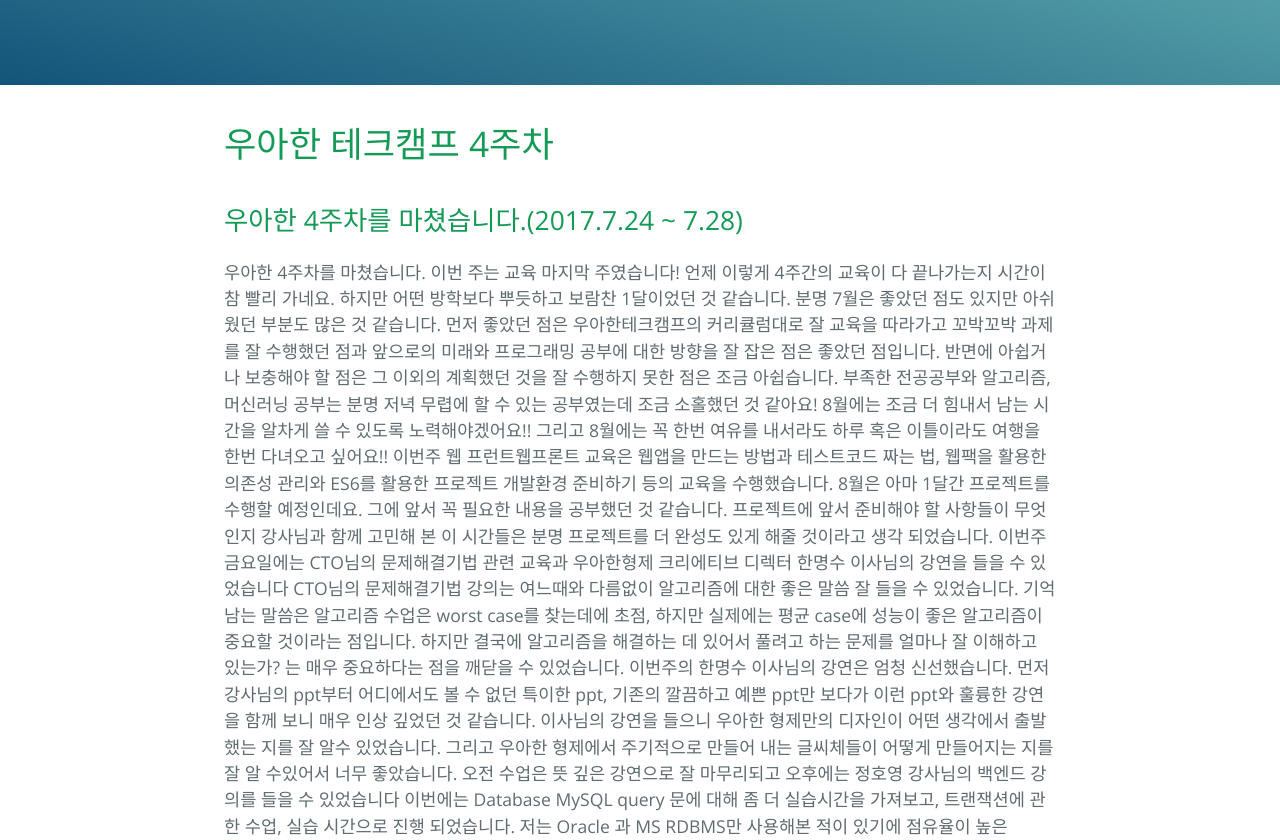
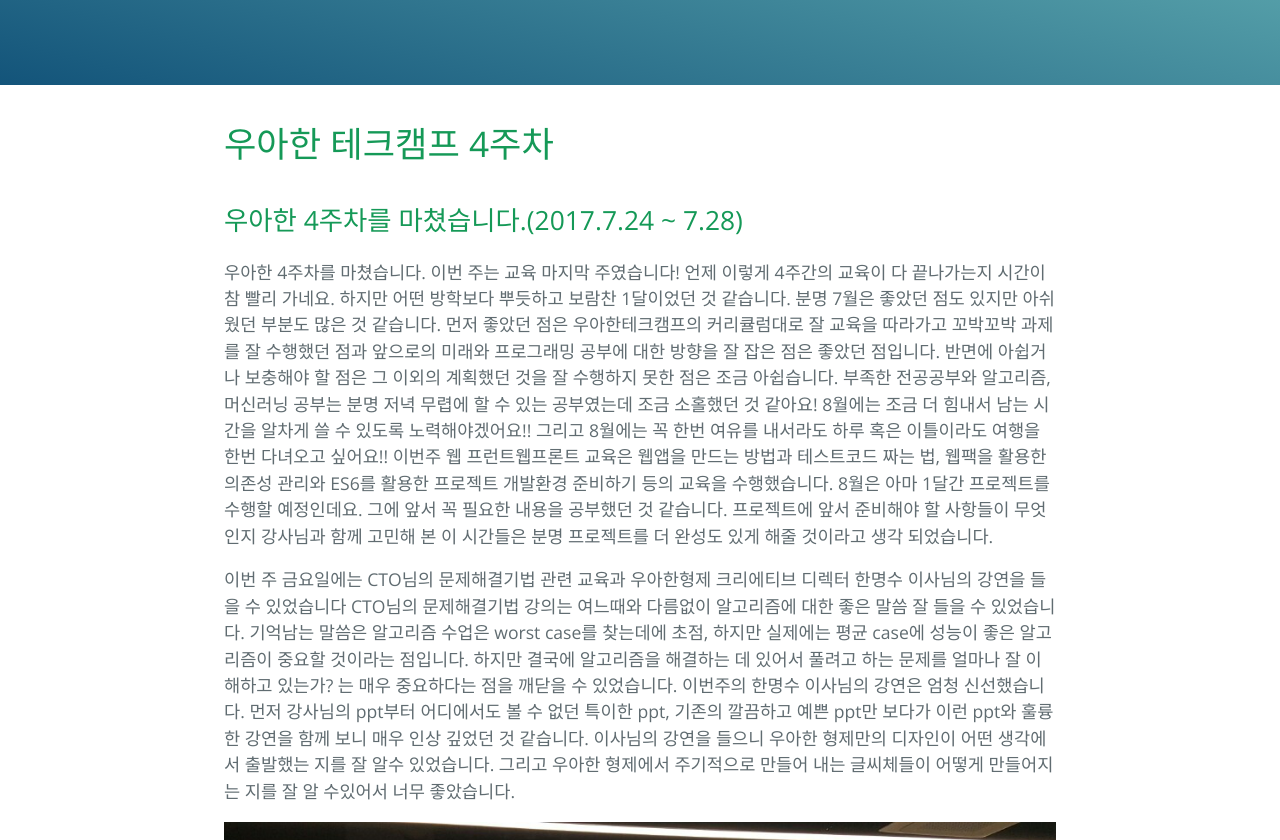
Before and after one commit to tong9433/tongblog, a Jekyll site: the page built from _posts/woowa/2017-07-29-우아한 테크 4주차.md, in a window 1280 px wide and 1400 px high, scrolled down 298 px. Shown: the top 840 px of the window. Built offline with Jekyll 4.4.1, drawn with Linux system fonts in a browser that asks for light colours; some of the changed lines change nothing that is shown; some of the changed text lies outside the part shown.

Commit message:
4주차 우아한캠프 회고

```diff
--- a/_posts/woowa/2017-07-29-우아한 테크 4주차.md
+++ b/_posts/woowa/2017-07-29-우아한 테크 4주차.md
@@ -9,6 +9,7 @@
 #  우아한 테크캠프 4주차
 
 ## 우아한 4주차를 마쳤습니다.(2017.7.24 ~ 7.28)
+
 우아한 4주차를 마쳤습니다. 이번 주는 교육 마지막 주였습니다! 언제 이렇게 4주간의 교육이 다 끝나가는지 시간이 참 빨리 가네요.
 하지만 어떤 방학보다 뿌듯하고 보람찬 1달이었던 것 같습니다. 분명 7월은 좋았던 점도 있지만 아쉬웠던 부분도 많은 것 같습니다.
 먼저 좋았던 점은 우아한테크캠프의 커리큘럼대로 잘 교육을 따라가고 꼬박꼬박 과제를 잘 수행했던 점과 앞으로의 미래와
@@ -20,17 +21,22 @@
 준비하기 등의 교육을 수행했습니다. 8월은 아마 1달간 프로젝트를 수행할 예정인데요. 그에 앞서 꼭 필요한 내용을 공부했던 것 같습니다.
 프로젝트에 앞서 준비해야 할 사항들이 무엇인지 강사님과 함께 고민해 본 이 시간들은 분명 프로젝트를 더 완성도 있게 해줄 것이라고
 생각 되었습니다.
-이번주 금요일에는 CTO님의 문제해결기법 관련 교육과 우아한형제 크리에티브 디렉터 한명수 이사님의 강연을 들을 수 있었습니다
+
+
+이번 주 금요일에는 CTO님의 문제해결기법 관련 교육과 우아한형제 크리에티브 디렉터 한명수 이사님의 강연을 들을 수 있었습니다
 CTO님의 문제해결기법 강의는 여느때와 다름없이 알고리즘에 대한 좋은 말씀 잘 들을 수 있었습니다. 기억남는 말씀은 알고리즘 수업은 worst case를 찾는데에 초점,
 하지만 실제에는 평균 case에 성능이 좋은 알고리즘이 중요할 것이라는 점입니다. 하지만 결국에 알고리즘을 해결하는 데 있어서 풀려고 하는 문제를 얼마나
 잘 이해하고 있는가? 는 매우 중요하다는 점을 깨닫을 수 있었습니다. 이번주의 한명수 이사님의 강연은 엄청 신선했습니다. 먼저 강사님의 ppt부터
 어디에서도 볼 수 없던 특이한 ppt, 기존의 깔끔하고 예쁜 ppt만 보다가 이런 ppt와 훌륭한 강연을 함께 보니 매우 인상 깊었던 것 같습니다.
 이사님의 강연을 들으니 우아한 형제만의 디자인이 어떤 생각에서 출발했는 지를 잘 알수 있었습니다. 그리고 우아한 형제에서 주기적으로 만들어 내는
-글씨체들이 어떻게 만들어지는 지를 잘 알 수있어서 너무 좋았습니다. 오전 수업은 뜻 깊은 강연으로 잘 마무리되고 오후에는 정호영 강사님의 백엔드
+글씨체들이 어떻게 만들어지는 지를 잘 알 수있어서 너무 좋았습니다.
+
+![사진]({{ tong9433.gitub.io }}/image/techcamp4.jpeg)
+
+오전 수업은 뜻 깊은 강연으로 잘 마무리되고 오후에는 정호영 강사님의 백엔드
 강의를 들을 수 있었습니다 이번에는 Database MySQL query 문에 대해 좀 더 실습시간을 가져보고, 트랜잭션에 관한 수업, 실습 시간으로
 진행 되었습니다. 저는 Oracle 과 MS RDBMS만 사용해본 적이 있기에 점유율이 높은 MySQL을 사용한 이 경험은 매우 뜻 깊은 경험이었던 것
 같습니다
 
-
-
-![사진]({{ tong9433.gitub.io }}/image/techcamp4.png)
+이제 다음주부터 본격적인 프로젝트입니다. 팀원들간에 여러번의 회의 끝에 편의점 리뷰 웹사이트를 만들어 볼 예정입니다.
+그 과정 역시 아주 유쾌할 것 같습니다. 8월 역시 멈추지 않고 성장하는 한 달이였으면 좋겠습니다. 감사합니다~~!
```
